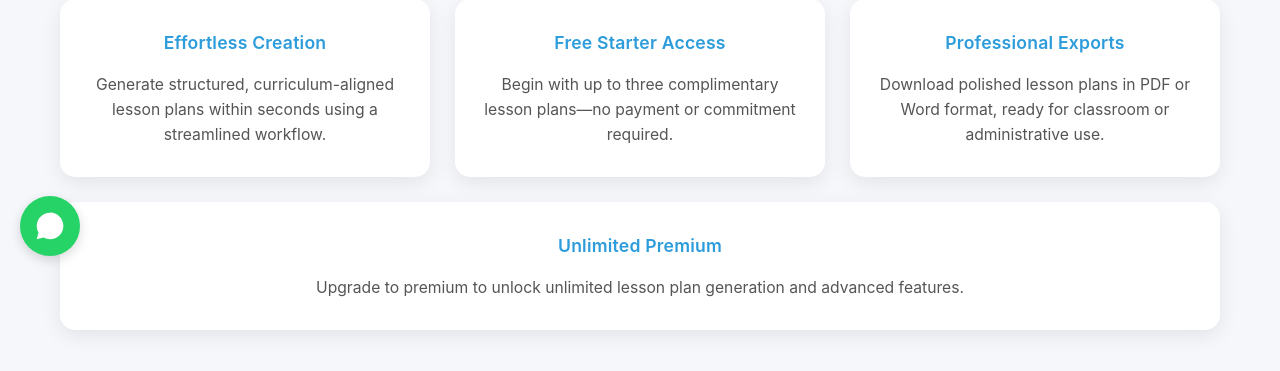
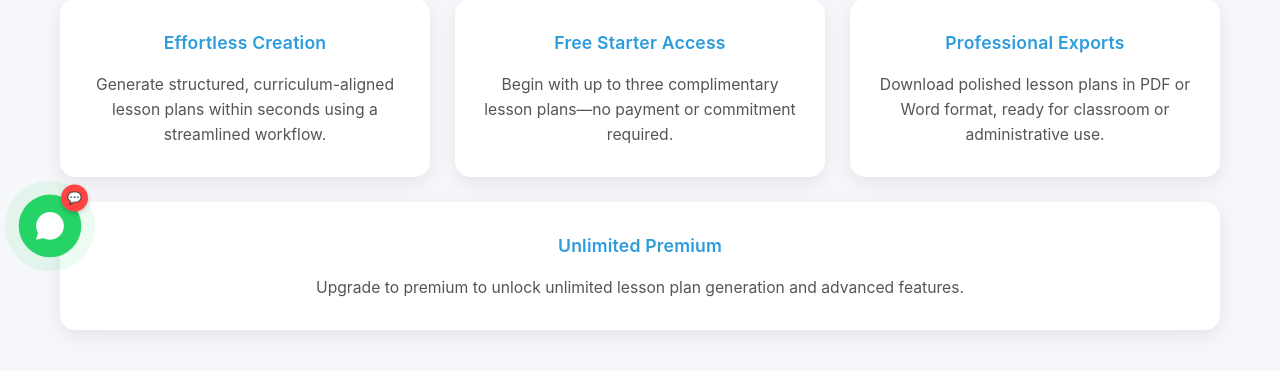
Before and after one commit to SHUMBUSHO123/lesson-plan-generator, a Django app: page / in a window 1280 px wide. Shown: the part 524-895 px from the top of the page. Run offline with Django 5.2, Linux system fonts and the light colour scheme; data that the repository does not hold is empty; some libraries are stand-ins or nearby versions.

Commit message:
Add pulse animation to chat button, fix service worker issues

```diff
--- a/lesson-plan-generator/backend/static/css/whatsapp-chat.css
+++ b/lesson-plan-generator/backend/static/css/whatsapp-chat.css
@@ -1,5 +1,5 @@
 /* ============================================ */
-/* WHATSAPP CHAT BOT - Wider Version           */
+/* WHATSAPP CHAT BOT - Wider Version with Pulse */
 /* ============================================ */
 
 @keyframes typing {
@@ -12,6 +12,28 @@
     to { opacity: 1; transform: translateY(0); }
 }
 
+/* Pulse animation for chat button */
+@keyframes pulse {
+    0% {
+        box-shadow: 0 0 0 0 rgba(37, 211, 102, 0.7);
+        transform: scale(1);
+    }
+    50% {
+        box-shadow: 0 0 0 15px rgba(37, 211, 102, 0);
+        transform: scale(1.05);
+    }
+    100% {
+        box-shadow: 0 0 0 0 rgba(37, 211, 102, 0);
+        transform: scale(1);
+    }
+}
+
+/* Bounce animation for badge */
+@keyframes bounce {
+    0%, 100% { transform: translateY(0); }
+    50% { transform: translateY(-5px); }
+}
+
 #whatsapp-chat-container {
     position: fixed;
     left: 20px;
@@ -20,6 +42,7 @@
 }
 
 #whatsapp-chat-btn {
+    position: relative;
     cursor: grab;
     user-select: none;
 }
@@ -34,13 +57,39 @@
     justify-content: center;
     box-shadow: 0 4px 12px rgba(0,0,0,0.15);
     transition: transform 0.3s ease, box-shadow 0.3s ease;
+    animation: pulse 2s infinite;
 }
 
+/* Red badge/bubble with emoji */
+#whatsapp-chat-btn::after {
+    content: "💬";
+    position: absolute;
+    top: -8px;
+    right: -8px;
+    background: #ff4444;
+    color: white;
+    font-size: 12px;
+    padding: 4px 6px;
+    border-radius: 50%;
+    animation: bounce 1s infinite;
+    z-index: 100001;
+    box-shadow: 0 2px 5px rgba(0,0,0,0.2);
+    font-weight: bold;
+}
+
+/* Hover effects - stop animation on hover for better UX */
 #whatsapp-chat-btn:hover div {
-    transform: scale(1.05);
+    animation: none;
+    transform: scale(1.08);
     box-shadow: 0 6px 16px rgba(0,0,0,0.2);
 }
 
+#whatsapp-chat-btn:hover::after {
+    animation: none;
+    transform: scale(1.1);
+}
+
+/* The rest of your CSS remains the same */
 #whatsapp-chat-window {
     position: fixed;
     width: 450px;
@@ -126,7 +175,7 @@
     animation: fadeIn 0.3s ease;
 }
 
-/* Quick Reply Rows - Better layout for wider screen */
+/* Quick Reply Rows */
 .quick-reply-row {
     padding: 10px 12px;
     background: #f0f0f0;
@@ -142,7 +191,7 @@
     gap: 6px;
 }
 
-/* Smaller buttons to fit more in one row */
+/* Quick Reply Buttons */
 .whatsapp-quick-reply {
     background: #25D366;
     color: white;
```
Also changed, not shown: 1 other file.
